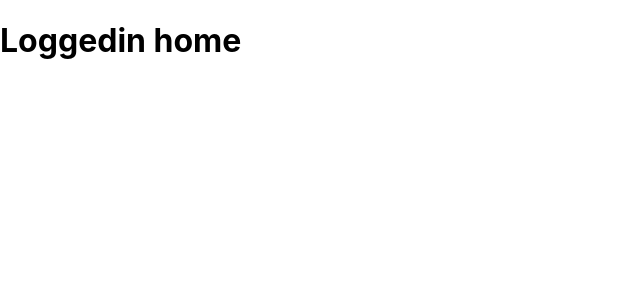
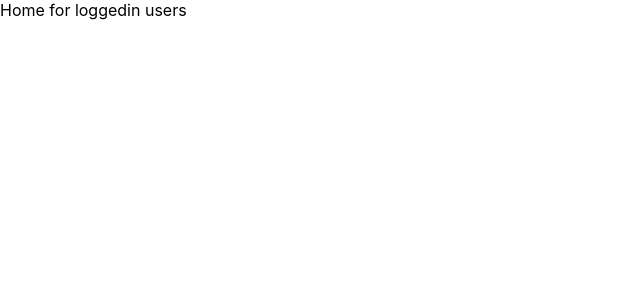
Before and after one commit to code-squads/de-tweet, a React (Create React App) app: page /home in a window 1280 px wide. Shown: the top 300 px of the page, without its empty margins (0-640 px from the left). Built offline with nearby package versions, Linux system fonts and the light colour scheme.

Commit message:
Fixed pages
Signed-off-by: Omkar Phansopkar <omkarphansopkar@gmail.com>

```diff
--- a/src/App.jsx
+++ b/src/App.jsx
@@ -2,19 +2,19 @@ import React from 'react'
 import { BrowserRouter, Route, Routes } from "react-router-dom";
 
 import { AuthProvider } from './context/customAuth';
-import ProtectedRoute from './components/ProtectedRoute';
+// import ProtectedRoute from './components/ProtectedRoute';
 import { CustomThemeProvider } from './context/customTheme';
 
-import Home from "./pages/Tester";
 import { PageNotFound } from "./pages/PageNotFound";
 
 import LandingPage from "./pages/LandingPage";
+import Home from "./pages/Home";
 import Signup from "./pages/Signup";
-import Tester from './pages/Tester';
 import Profile from './pages/Profile';
 
 import './App.css';
 import './theme.css';
+import Test from './components/Test/Test';
 
 function App() {
   return (
@@ -24,15 +24,15 @@ function App() {
           <Routes>
             <Route path="/" element={<LandingPage />} />
             <Route path="/signup" element={<Signup />} />
-            <Route path="/tester" element={<Tester />} />
+            <Route path="/tester" element={<Test />} />
             <Route path='/home' element={<Home />} />
 
             <Route
               path="/profile"
               element={
-                <ProtectedRoute>
+                // <ProtectedRoute>
                   <Profile />
-                </ProtectedRoute>
+                // </ProtectedRoute>
               }
             />
 
--- a/src/pages/Home.jsx
+++ b/src/pages/Home.jsx
@@ -2,7 +2,7 @@ import React from 'react'
 
 const Home = () => {
   return (
-    <div>Home</div>
+    <div>Home for loggedin users</div>
   )
 }
 
--- a/src/pages/LandingPage.jsx
+++ b/src/pages/LandingPage.jsx
@@ -3,7 +3,7 @@ import React from 'react'
 const LandingPage = () => {
   return (
     <div>
-      LandingPage
+      LandingPage for un-logged
     </div>
   )
 }
--- a/src/pages/Profile.jsx
+++ b/src/pages/Profile.jsx
@@ -2,7 +2,7 @@ import React from 'react'
 
 const Profile = () => {
   return (
-    <div>Profile</div>
+    <div>Profile for loggedin</div>
   )
 }
 
--- a/src/pages/Signup.jsx
+++ b/src/pages/Signup.jsx
@@ -2,7 +2,7 @@ import React from 'react'
 
 const Signup = () => {
   return (
-    <div>Signup</div>
+    <div>Signup for unlogged</div>
   )
 }
 
--- a/src/pages/Tester.jsx
+++ b/src/pages/Tester.jsx
@@ -1,11 +1,10 @@
 import React from 'react'
+import Test from '../components/Test/Test'
 
 const Tester = () => {
   return (
     <div>
-      <h1>
-        Loggedin home
-      </h1>
+      <Test />
     </div>
   )
 }
```
